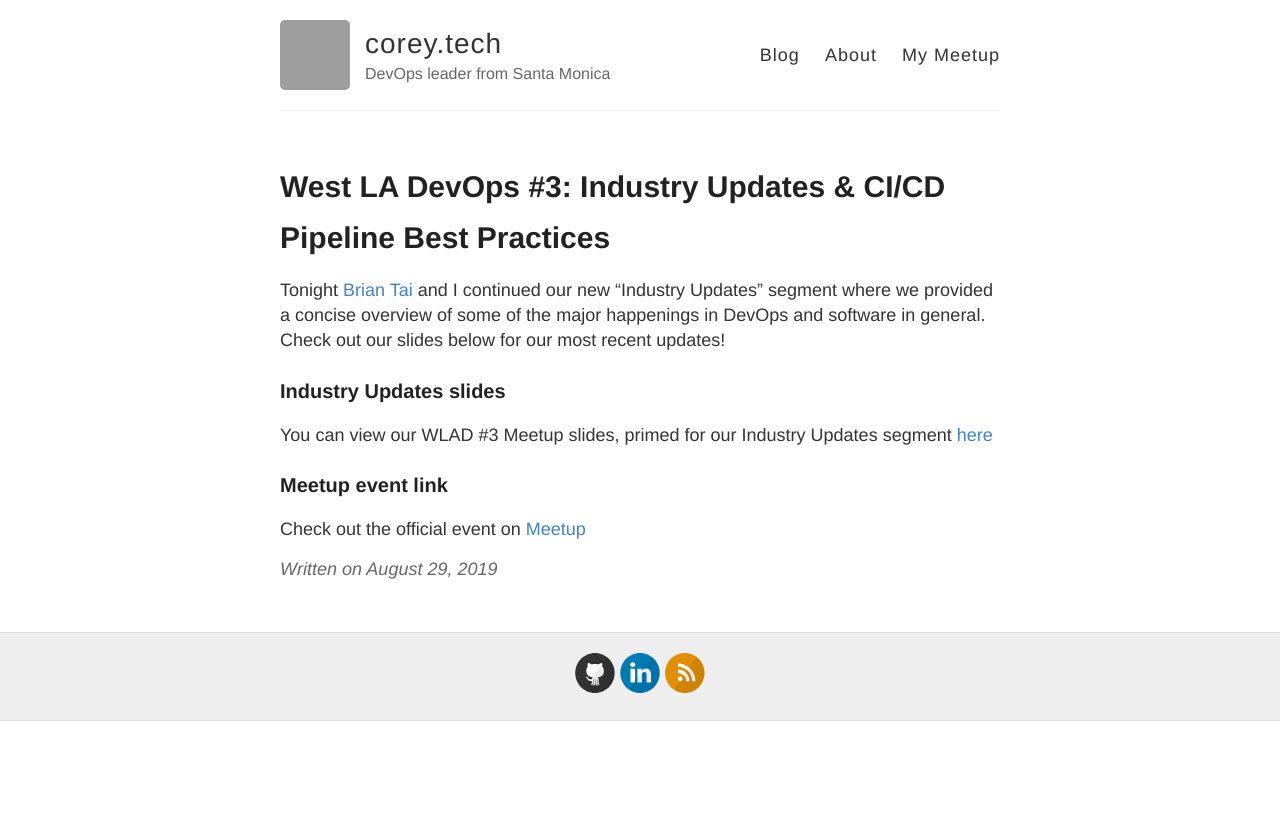
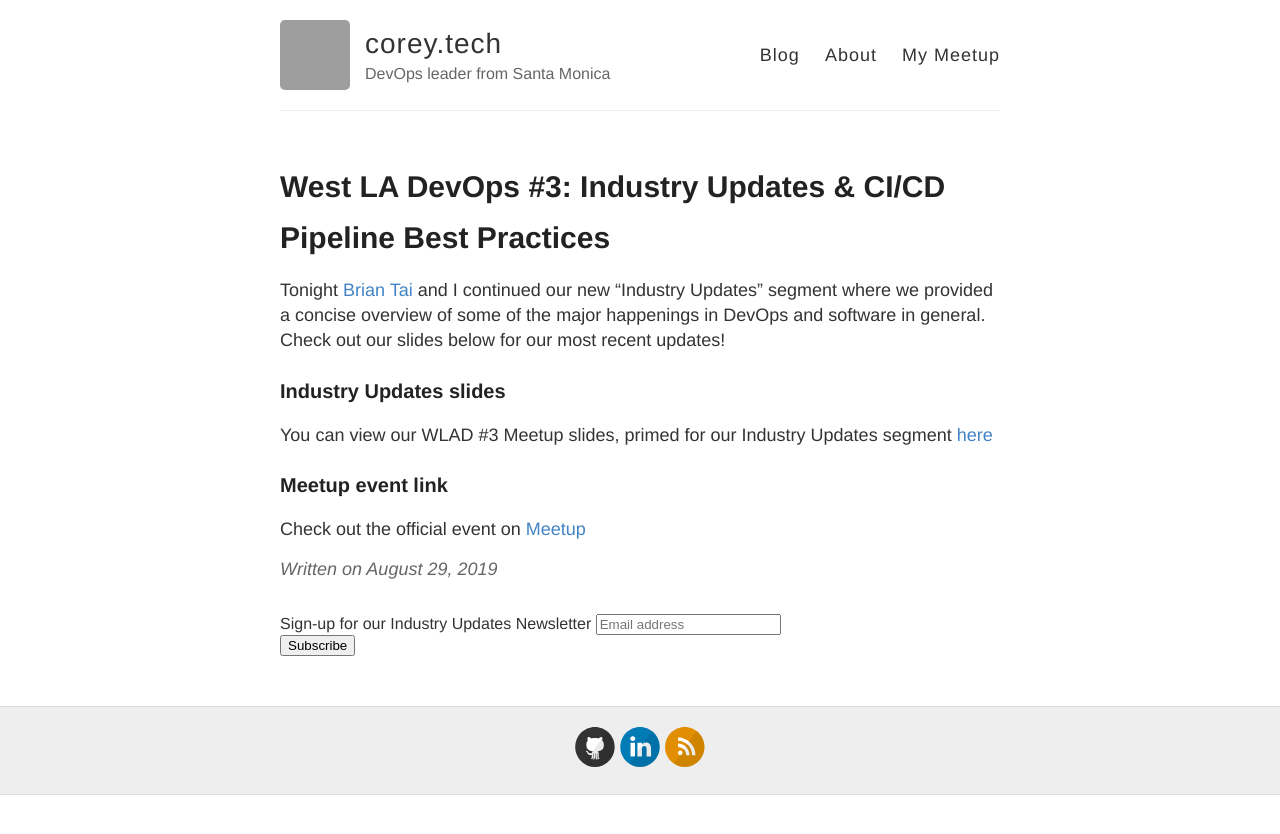
Before and after one commit to mechtron/mechtron.github.io, a Jekyll site: the page built from _posts/2019-8-29-WLAD-3-Industry-Updates.md, in a window 1280 px wide. Shown: the top 834 px of the page. Built offline with Jekyll 4.4.1, drawn with Linux system fonts in a browser that asks for light colours; comment, search, counter and statistics services are not loaded; grey boxes are pictures that could not be loaded.

Commit message:
Add Mailchimp sign-up form for mailing list

```diff
--- a/_config.yml
+++ b/_config.yml
@@ -43,6 +43,8 @@
 # Used for Sitemap.xml and your RSS feed
 url: https://corey.tech
 
+mailchimp-list: https://tech.us19.list-manage.com/subscribe/post?u=22f5767591b560dd5f0e9ec78&amp;id=e015df64ce
+
 # If you're hosting your site at a Project repository on GitHub pages
 # (http://yourusername.github.io/repository-name)
 # and NOT your User repository (http://yourusername.github.io)
--- a/_layouts/post.html
+++ b/_layouts/post.html
@@ -13,5 +13,24 @@
     Written on {{ page.date | date: "%B %e, %Y" }}
   </div>
 
+  <link href="//cdn-images.mailchimp.com/embedcode/horizontal-slim-10_7.css" rel="stylesheet" type="text/css">
+  <style type="text/css">
+    #mc_embed_signup{background:#fff; clear:left; font:16px Helvetica,Arial,sans-serif; width:100%;}
+    #mc_embed_signup_scroll{margin-top: 2em; margin-bottom: 2em;}
+    /* Add your own Mailchimp form style overrides in your site stylesheet or in this style block.
+       We recommend moving this block and the preceding CSS link to the HEAD of your HTML file. */
+  </style>
+  <div id="mc_embed_signup">
+    <form action="{{site.mailchimp-list}}" method="post" id="mc-embedded-subscribe-form" name="mc-embedded-subscribe-form" class="validate" target="_blank" novalidate>
+        <div id="mc_embed_signup_scroll">
+          <label for="mce-EMAIL">Sign-up for our Industry Updates Newsletter</label>
+          <input type="email" value="" name="EMAIL" class="email" id="mce-EMAIL" placeholder="Email address" required>
+          <!-- real people should not fill this in and expect good things - do not remove this or risk form bot signups-->
+          <div style="position: absolute; left: -5000px;" aria-hidden="true"><input type="text" name="b_22f5767591b560dd5f0e9ec78_e015df64ce" tabindex="-1" value=""></div>
+          <div class="clear"><input type="submit" value="Subscribe" name="subscribe" id="mc-embedded-subscribe" class="button"></div>
+        </div>
+    </form>
+  </div>
+
   {% include disqus.html %}
 </article>
```
